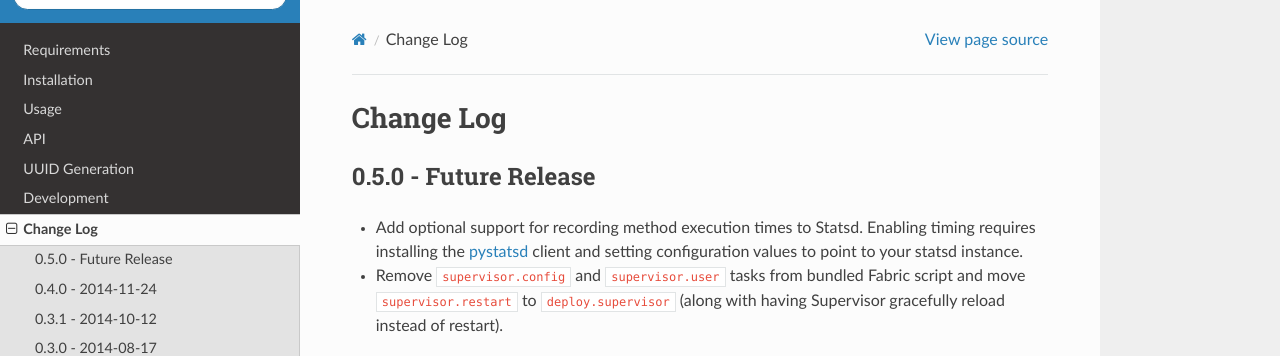
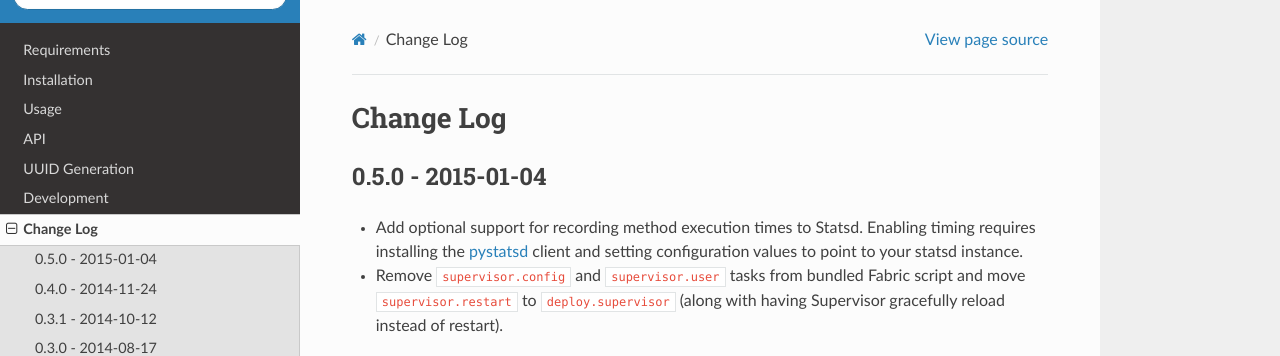
Before and after one commit to 56quarters/avalonms, a Sphinx documentation site: the page built from doc/source/changes.rst, in a window 1280 px wide and 900 px high. Shown: the top 356 px of the window. Built offline with Sphinx 7.4.7 and the Read the Docs theme 2.0.0, drawn with Linux system fonts in a browser that asks for light colours.

Commit message:
Set release date and version for 0.5.0 release

```diff
--- a/doc/source/changes.rst
+++ b/doc/source/changes.rst
@@ -1,8 +1,8 @@
 Change Log
 ==========
 
-0.5.0 - Future Release
-----------------------
+0.5.0 - 2015-01-04
+------------------
 * Add optional support for recording method execution times to Statsd. Enabling
   timing requires installing the `pystatsd <https://github.com/jsocol/pystatsd>`_
   client and setting configuration values to point to your statsd instance.
```
